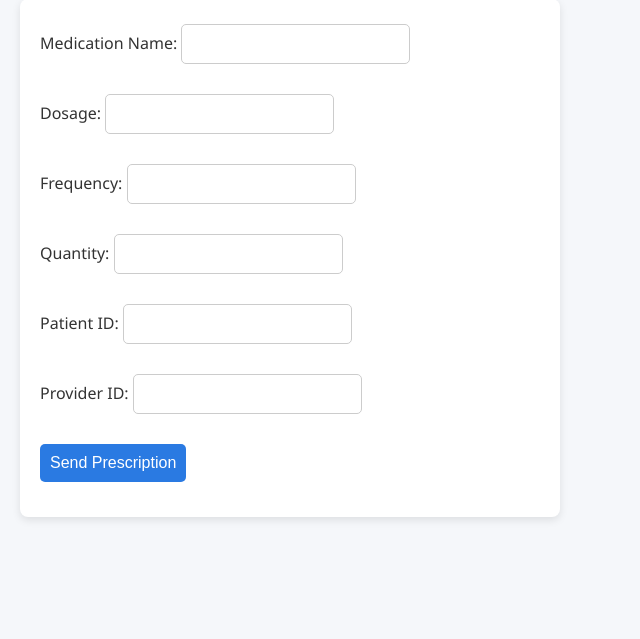
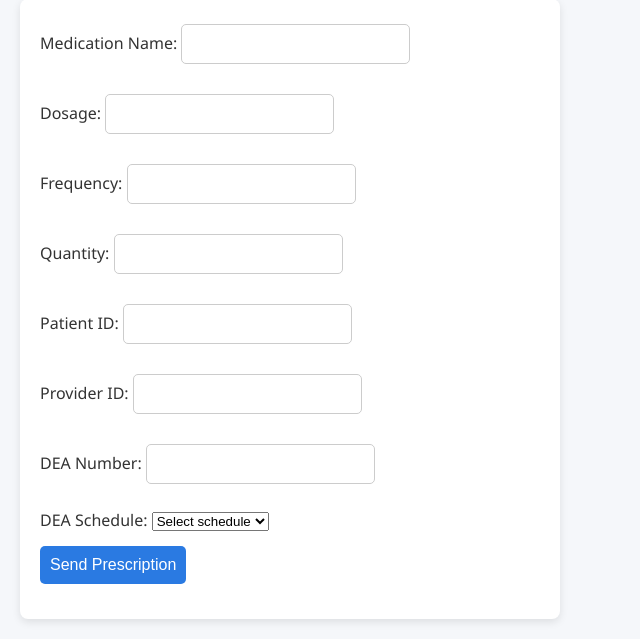
Before and after one commit to rohanaby79/PharmacyApp, a Rails app: template app/views/dashboard/Index.html.erb in a window 1280 px wide. Shown: the part 240-879 px from the top of the page, without its empty margins (0-640 px from the left). Before the commit the page ends 760 px from the top, so only its background shows below. Run offline with Rails 7, Linux system fonts and the light colour scheme; the template is opened without the code that fills it, so the values that code supplies are empty; some libraries are stand-ins or nearby versions.

Commit message:
latest as of 04/02/26

```diff
--- a/app/controllers/api/prescriptions_controller.rb
+++ b/app/controllers/api/prescriptions_controller.rb
@@ -61,7 +61,7 @@
 
     def prescription_params
       params.permit(:pharmacy_id, :medication, :dosage, :frequency,
-                    :quantity, :patient_id, :provider_id, :dea_schedule)
+                    :quantity, :patient_id, :provider_id, :dea_schedule, :dea_number)
     end
   end
 end
--- a/app/views/dashboard/Index.html.erb
+++ b/app/views/dashboard/Index.html.erb
@@ -94,7 +94,7 @@
 <input type="text" id="zip" placeholder="Enter ZIP">
 <input type="number" id="radius" placeholder="Radius in km" value="5">
 <button onclick="searchPharmacies()">Search</button>
-
+<p id="loading" style="display:none;">Loading pharmacies...</p>
 <ul id="results"></ul>
 
 <h2>Create Electronic Prescription</h2>
@@ -105,8 +105,19 @@
   <label>Quantity: <input type="number" id="quantity" required></label>
   <label>Patient ID: <input type="text" id="patientId" required></label>
   <label>Provider ID: <input type="text" id="providerId" required></label>
+  <label>DEA Number: <input type="text" id="deaNumber" required></label>
+<label>DEA Schedule:
+  <select id="deaSchedule" required>
+    <option value="">Select schedule</option>
+    <option value="I">I</option>
+    <option value="II">II</option>
+    <option value="III">III</option>
+    <option value="IV">IV</option>
+    <option value="V">V</option>
+  </select>
+</label>
   <button type="submit">Send Prescription</button>
-  <p id="loading" style="display:none;">Loading pharmacies...</p>
+
 </form>
 
 <script>
@@ -181,7 +192,9 @@
     frequency: document.getElementById('frequency').value,
     quantity: parseInt(document.getElementById('quantity').value),
     patient_id: document.getElementById('patientId').value,
-    provider_id: document.getElementById('providerId').value
+    provider_id: document.getElementById('providerId').value,
+    dea_number: document.getElementById('deaNumber').value,
+    dea_schedule: document.getElementById('deaSchedule').value
   };
 
   const res = await fetch('/api/prescriptions', {
```
